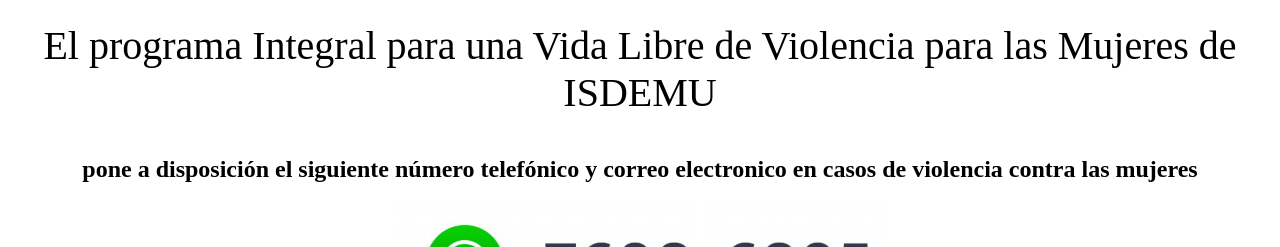
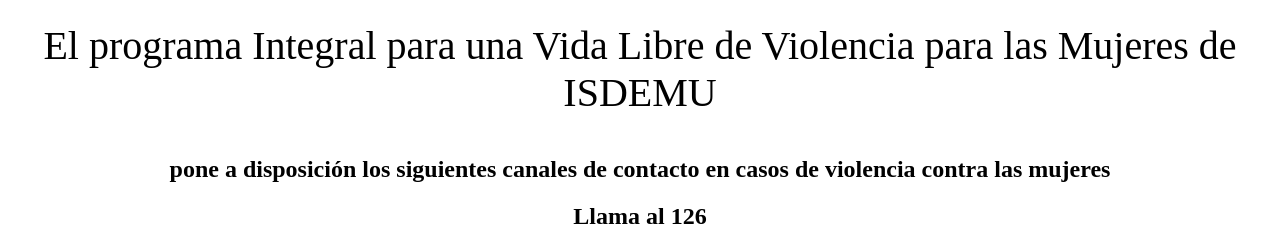
Before and after one commit to pbellatin/bit_elsalvador, a plain HTML site: page index.html in a window 1280 px wide. Shown: the part 138-385 px from the top of the page. Drawn offline with Linux system fonts and the light colour scheme.

Commit message:
Add text 1

```diff
--- a/index.html
+++ b/index.html
@@ -12,7 +12,13 @@
 
 <p style="text-align:center; font-size:40px;"  >El programa Integral para una Vida Libre de Violencia para las Mujeres de ISDEMU</p>
 
-<h2 style="text-align:center;">pone a disposición el siguiente número telefónico y correo electronico en casos de violencia contra las mujeres</h2>
+<h2 style="text-align:center;">pone a disposición los siguientes canales de contacto en casos de violencia contra las mujeres</h2>
+
+</div>
+
+ <h2 style="text-align:center;">Llama al 126</h2>
+
+</div>
 
 <div style="text-align: center;">
     <p style="float: center;"><a href="https://api.whatsapp.com/send?phone=14124992197">
```
